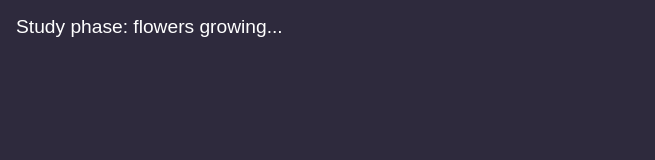
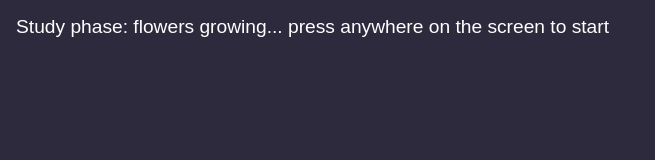
Before and after one commit to Its-Harith/audioInstrument-thursday, a plain HTML site: page index.html in a window 1280 px wide. Shown: the whole page, without its empty margins (0-655 px from the left). Drawn offline with nearby package versions, Linux system fonts and the light colour scheme.

Commit message:
added instructions

```diff
--- a/index.html
+++ b/index.html
@@ -48,7 +48,7 @@
 </head>
 <body>
 
-<div id="status">Study phase: flowers growing...</div>
+<div id="status">Study phase: flowers growing... press anywhere on the screen to start</div>
 
 
 
```
